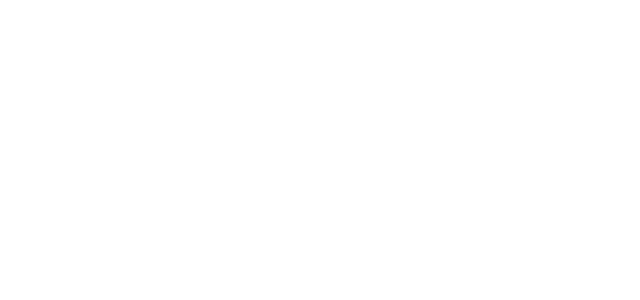
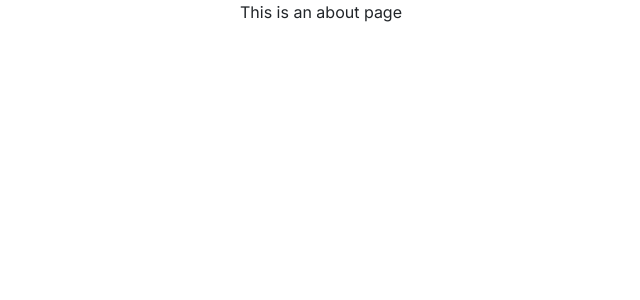
Before and after one commit to jaspherbagor/AutoConnect, a React (Create React App) app in the folder front-end/: page /about in a window 1280 px wide. Before the commit this address had no page. Shown: the top 300 px of the page, without its empty margins (319-959 px from the left). Built offline with nearby package versions, Linux system fonts and the light colour scheme.

Commit message:
added an about page in the route

```diff
--- a/front-end/src/components/routes/route.jsx
+++ b/front-end/src/components/routes/route.jsx
@@ -1,12 +1,14 @@
 import React from 'react'
 import {Routes, Route} from "react-router-dom";
 import Home from '../pages/client/home';
+import About from '../pages/client/about';
 const RouteWay = () => {
   return (
     <div>
         <Routes>
             {/* Client Routes Start*/}
             <Route path="/" element={<Home/>} />
+            <Route path="/about" element={<About/>} />
             {/* Client Routes End */}
         </Routes>
     </div>
```
